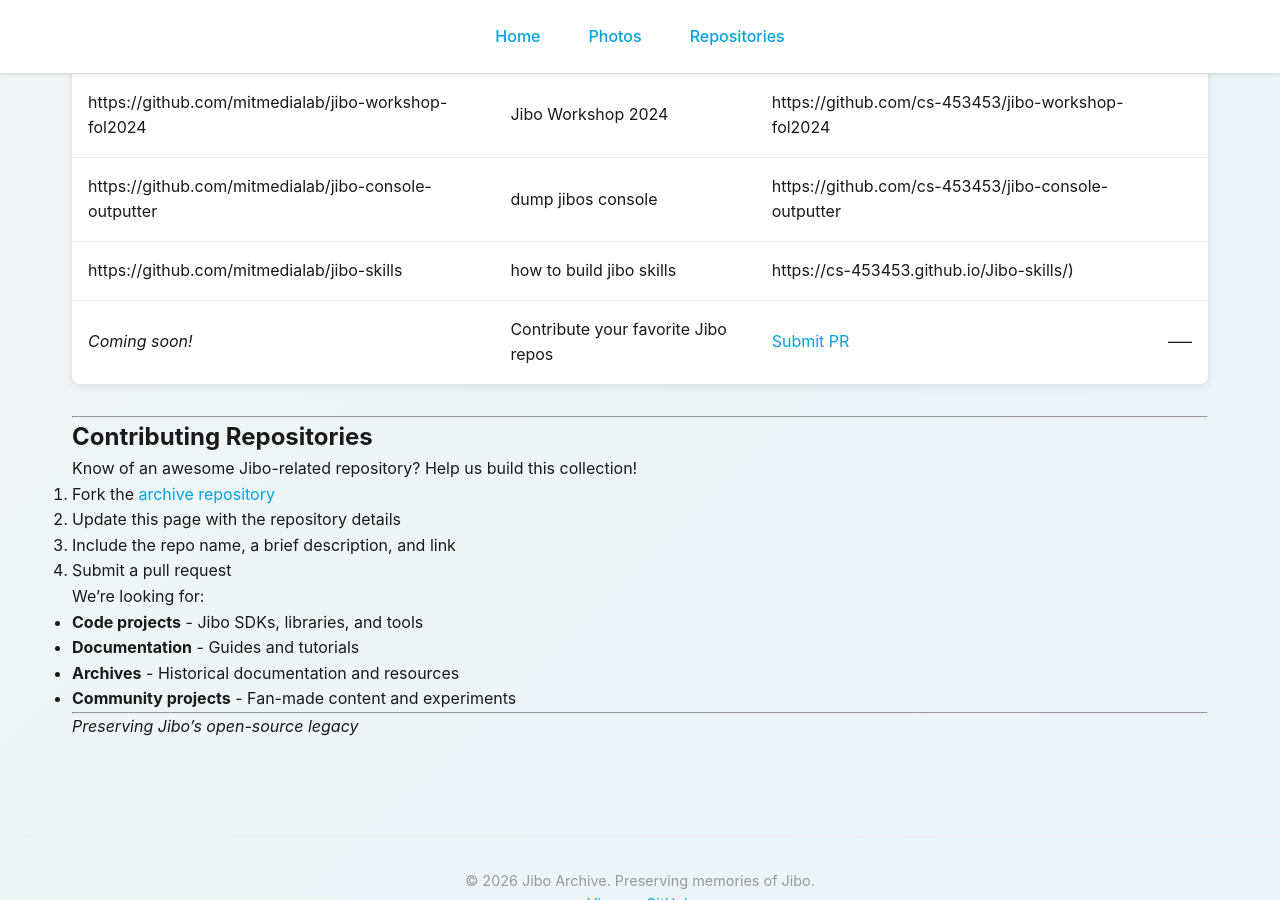
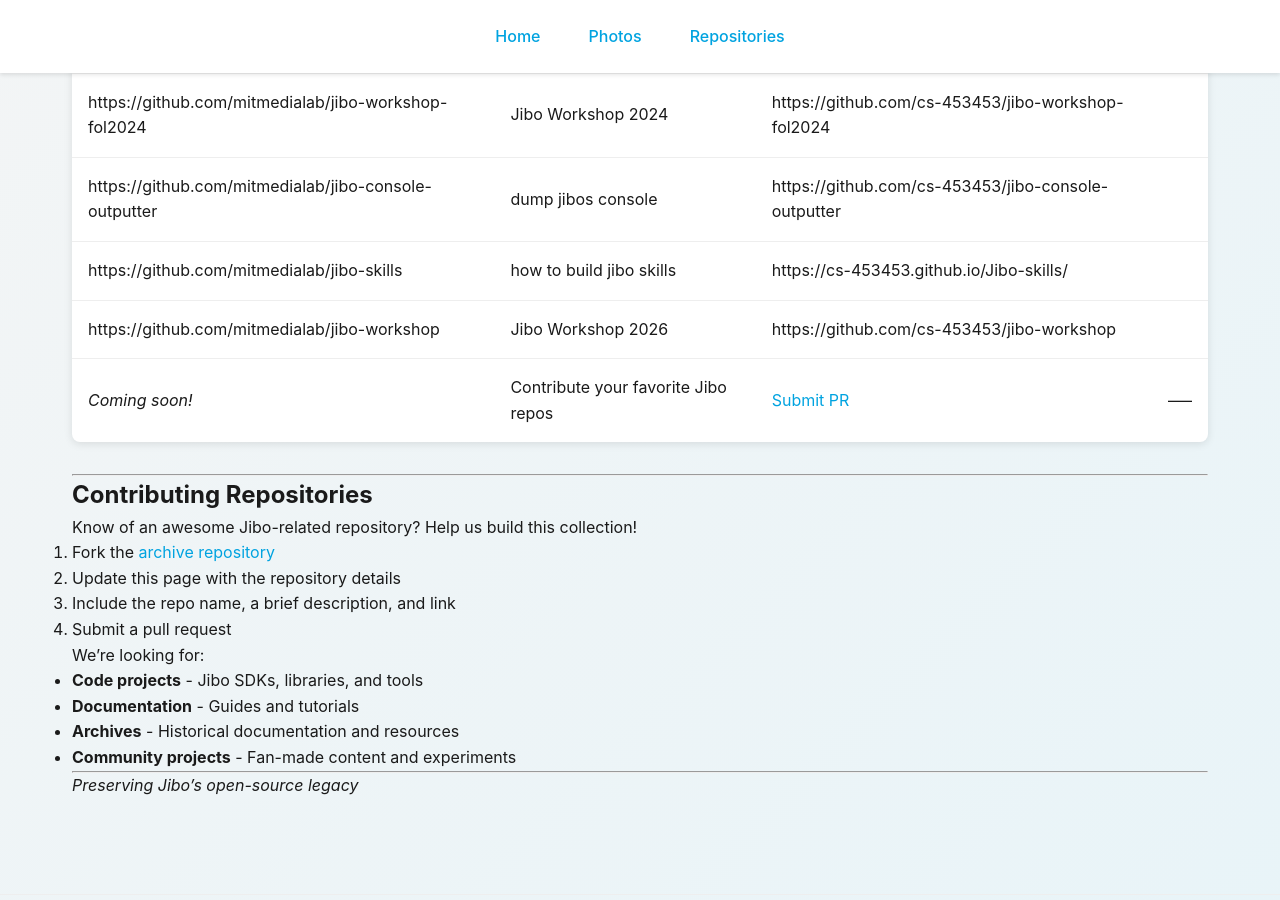
Before and after one commit to cs-453453/jibo-archive, a Jekyll site: the page built from repos/index.md, in a window 1280 px wide and 900 px high, scrolled down 489 px. Built offline with Jekyll 4.4.1, drawn with Linux system fonts in a browser that asks for light colours.

Commit message:
Fix formatting and add new Jibo Workshop repository

```diff
--- a/repos/index.md
+++ b/repos/index.md
@@ -14,9 +14,10 @@ A collection of Jibo-related open-source projects, resources, and community cont
 ## Featured Repositories
 
 | Repository | Description | Link |
-| https://github.com/mitmedialab/jibo-workshop-fol2024|Jibo Workshop 2024 | https://github.com/cs-453453/jibo-workshop-fol2024 |
+| https://github.com/mitmedialab/jibo-workshop-fol2024| Jibo Workshop 2024 | https://github.com/cs-453453/jibo-workshop-fol2024 |
 | https://github.com/mitmedialab/jibo-console-outputter | dump jibos console | https://github.com/cs-453453/jibo-console-outputter |
-| https://github.com/mitmedialab/jibo-skills | how to build jibo skills | https://cs-453453.github.io/Jibo-skills/) |
+| https://github.com/mitmedialab/jibo-skills | how to build jibo skills | https://cs-453453.github.io/Jibo-skills/ |
+| https://github.com/mitmedialab/jibo-workshop | Jibo Workshop 2026 | https://github.com/cs-453453/jibo-workshop |
 | *Coming soon!* | Contribute your favorite Jibo repos | [Submit PR](https://github.com/cs-453453/jibo-archive) | -----|
 
 ---
```
